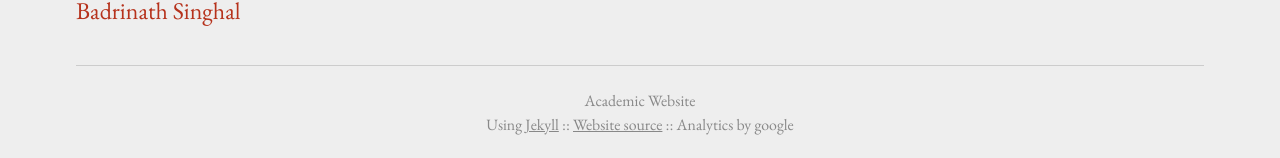
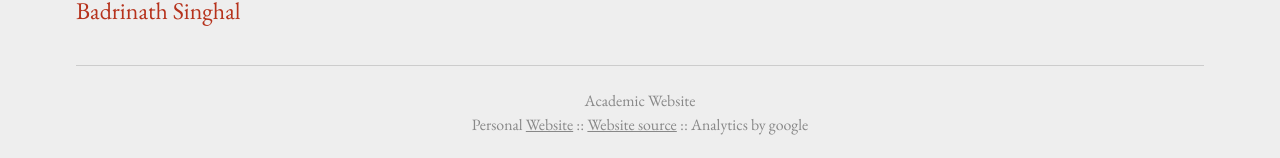
Before and after one commit to BadrinathS/BadrinathS.github.io, a Jekyll site: the page built from index.md, in a window 1280 px wide. Shown: the part 1160-1318 px from the top of the page. Built offline with Jekyll 4.4.1, drawn with Linux system fonts in a browser that asks for light colours; comment, search, counter and statistics services are not loaded.

Commit message:
Update footer.html

```diff
--- a/_includes/footer.html
+++ b/_includes/footer.html
@@ -1,7 +1,7 @@
 <footer class="site-footer">
     {{ site.description }}<br />
 
-    Using <a href="http://jekyllrb.com/">Jekyll</a>
+    Personal <a href="badrinaths.github.io">Website</a>
     {% if site.sourcecode %}
      :: <a href="{{ site.sourcecode }}">Website source</a>
     {% endif %}
```
